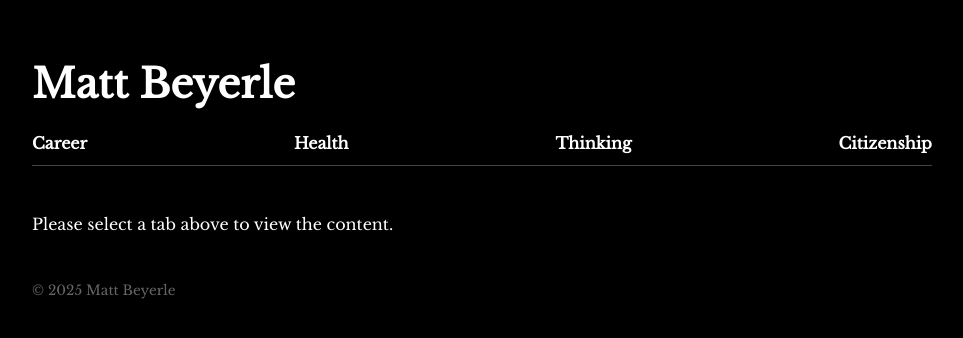
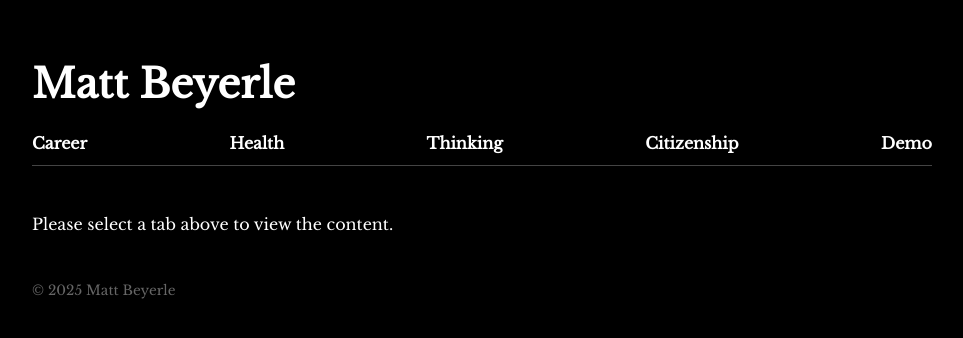
Before and after one commit to mbeyerle/mbeyerle.github.io, a plain HTML site: page index.html in a window 1280 px wide. Shown: the whole page, without its empty margins (158-1121 px from the left). Drawn offline with nearby package versions, Linux system fonts and the light colour scheme.

Commit message:
added demo.html page

```diff
--- a/index.html
+++ b/index.html
@@ -17,6 +17,7 @@
       <a href="health.html">Health</a>
       <a href="thinking.html">Thinking</a>
       <a href="citizenship.html">Citizenship</a>
+      <a href="demo.html">Demo</a> <!-- New tab -->
     </nav>
 
     <p>Please select a tab above to view the content.</p>
```
